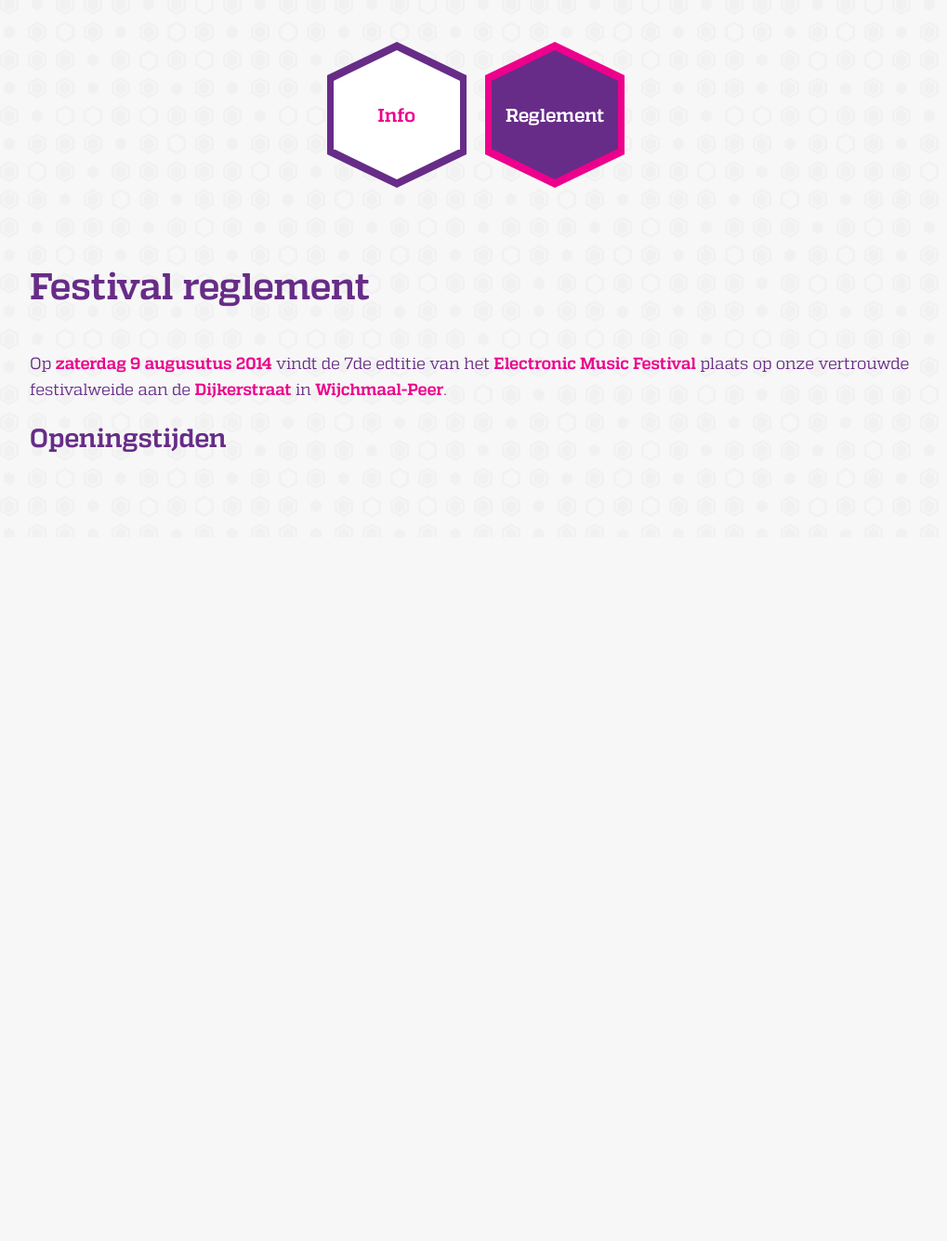
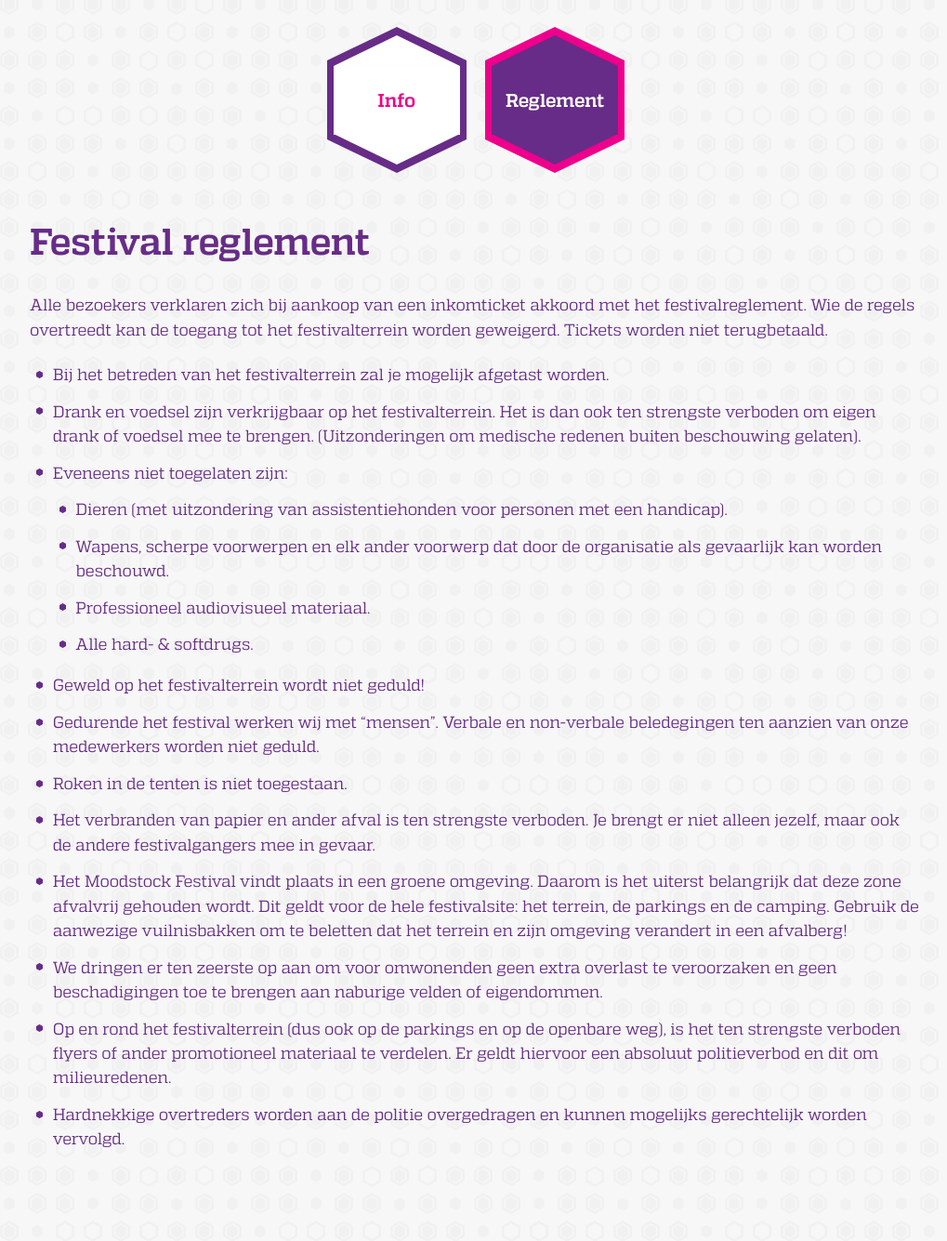
Before and after one commit to inkbiegel/moodstock2014, a PHP site: page /info.html in a window 1280 px wide, after a click on "Reglement". Shown: the part 222-1557 px from the top of the page at 93% size, without its empty margins (128-1147 px from the left). Before the commit the page ends 709 px from the top, so only its background shows below. Run offline with PHP 8.4, Linux system fonts and the light colour scheme; some libraries are stand-ins or nearby versions.

Commit message:
info page

```diff
--- a/css/general.css
+++ b/css/general.css
@@ -45,8 +45,23 @@
 body { background: #f7f7f7 url(../img/bg/body-rpt.png) repeat 0 0; }
 figure { margin: 0; }
 p {
-  margin: 0 0 1em;
+  margin: 0 0 1.25em;
   font-size: 1.1em;
+}
+table { margin: 0 0 1em; }
+table thead th {
+  padding: 0.25em 0;
+  border-top: 1px solid #672c87;
+  border-bottom: 1px solid #672c87;
+}
+table tbody th {
+  padding: 0.35em 0 0.35em 1em;
+  border-bottom: 1px solid #ed008c;
+  color: #ed008c;
+  text-align: left;
+}
+table td {
+  padding: 0.5em 1em;
 }
 
 /********** RECURRING ELEMENTS **********/
@@ -692,20 +707,22 @@
 .content h1 {
   font-size: 2.5em;
   line-height: 1.2;
-  margin: 0 0 1.125em;
+  margin: 0 0 0.75em;
 }
 .content h2 {
   font-size: 1.75em;
-  margin: 0 0 1em;
+  margin: 0 0 0.5em;
 }
-.content strong, .content a:link { color: #ed008c; }
-.content a:link { text-decoration: underline; }
+.content strong, .content a { color: #ed008c; }
+.content a { text-decoration: underline; }
 .content a:hover { text-decoration: none; }
 .defList { margin: 0 0 1em; }
 .defList > li {
   position: relative;
   padding: 0 0 0 1.4em;
+  margin: 0 0 0.75em;
   list-style: none;
+  font-size: 1.1em;
 }
 .defList > li:before {
   content: '';
@@ -714,9 +731,11 @@
   width: 7px;
   position: absolute;
   left: 0.4em;
-  top: 0.4em;
+  top: 0.5em;
   background: url(../img/bg/sprite.png) no-repeat 0 -60px;
 }
+.defList > li ul { margin-top: 0.75em; }
+.defList > li li { font-size: 1em; }
 
 /* HEXES */
 /* grids */
@@ -1112,14 +1131,15 @@
 
 /* info */
 #infoPage { position: relative; }
-.pageNav { list-style: none; text-align: center; margin: -3em 0 4em; }
+.pageNav { list-style: none; text-align: center; margin: -4em 0 0; }
 .pageNav > li { display: inline-block; }
 .pageNav > li:first-child { margin: 0 1em 0 0; }
 .pageNav .hexTxt { margin: 2.25em 0; }
 .pageNav .hexTxtContent { font: bold 1.25em/1 'Quadon', serif; }
 .pageNavSection {
   position: absolute;
-  top: 15em;
+  top: 13em;
+  padding: 0 0 5em;
   opacity: 0;
   -webkit-transform: translateX(-70%) scale(0.4);
   -ms-transform: translateX(-70%) scale(0.4);
@@ -1127,11 +1147,22 @@
   -webkit-transition: all 0.3s ease-in-out;
   transition: all 0.3s ease-in-out;
 }
-#info:target, #rules:target {
+.pageNavSection.active {
   opacity: 1;
   -webkit-transform: translateX(0) scale(1);
   -ms-transform: translateX(0) scale(1);
   transform: translateX(0) scale(1);
+}
+#gmapFig { margin: 0 0 1em; }
+#gmap {
+  height: 20em;
+  width: 100%;
+}
+#gmap + figcaption { margin: 0 0 0 1.5em; }
+#gmap + figcaption > span {
+  color: #ed008c;
+  position: relative;
+  top: -0.4em;
 }
 
 /* partners */
--- a/index.html
+++ b/index.html
@@ -30,7 +30,7 @@
             </a>
           </li>
          <li>
-            <a href="info.html#info" class="hexSimple hexTxt small">
+            <a href="info.html" class="hexSimple hexTxt small">
               <span class="hexTxtContent">Info</span>
               <div class="hexSimple hexSimpleInner"></div>
             </a>
--- a/info.html
+++ b/info.html
@@ -32,7 +32,7 @@
         <ul>
           <li><a href="index.html"><span>Home</span></a></li>
           <li><a href="line-up.html"><span>Line up</span></a></li>
-          <li><a href="info.html#info" class="active"><span>Info</span></a></li>
+          <li><a href="info.html" class="active"><span>Info</span></a></li>
           <li><a href="tickets.html"><span>Tickets</span></a></li>
           <li><a href="partners.html"><span>Partners</span></a></li>
         </ul>
@@ -42,10 +42,10 @@
   <main role="main">
     <article id="infoPage" class="content">
       <ul class="pageNav">
-        <li><a href="#info" class="hexSimple hexTxt small pink"><span class="hexTxtContent">Info</span><span class="hexSimple hexSimpleInner"></span></a></li>
-        <li><a href="#rules" class="hexSimple hexTxt small pink"><span class="hexTxtContent">Reglement</span><span class="hexSimple hexSimpleInner"></span></a></li>
+        <li><a href="#info" class="hexSimple hexTxt small pink active" data-link="1"><span class="hexTxtContent">Info</span><span class="hexSimple hexSimpleInner"></span></a></li>
+        <li><a href="#rules" class="hexSimple hexTxt small pink" data-link="2"><span class="hexTxtContent">Reglement</span><span class="hexSimple hexSimpleInner"></span></a></li>
       </ul>
-      <section class="pageNavSection" id="info">
+      <section class="pageNavSection active" id="info">
         <h1>Festival info</h1>
         <p>Op <strong>zaterdag 9 augusutus 2014</strong> vindt de 7de edtitie van het <strong>Electronic Music Festival</strong> plaats op onze vertrouwde festivalweide aan de <strong>Dijkerstraat</strong> in <strong>Wijchmaal-Peer</strong>.</p>
         <h2>Openingstijden</h2>
@@ -54,12 +54,72 @@
           <li><strong>Einde</strong>: Na <strong>3u00</strong> wordt er geen muziek meer gespeeld en kan de terugtocht worden ingezet.</li>
         </ul>
         <h2>Locatie</h2>
-        <div id="gmap"></div>
+        <figure id="gmapFig">
+          <div id="gmap"></div>
+          <figcaption><span>▲</span> Klik hierboven op het logo van Google om je route te berekenen met Google Maps</figcaption>
+        </figure>
+        <h2>Transport</h2>
+        <h3>Fiets</h3>
+        <p>Tegenover de festivalweide wordt een gratis fietsenstalling voorzien. Het stationeren van je fiets is op eigen risico. Vergeet je fietsslot niet!</p>
+        <h3>Bus</h3>
+        <p>Festivalbezoekers kunnen gebruikmaken van de buslijn 18a (via Wijchmaal) en de buslijn 302. Let wel, deze buslijnen volgen de gebruikelijke dienstregelingen en rijden dan ook niet ’s nachts. Voor meer info kan je terecht op de <a href="http://reisinfo.delijn.be/reisinfo/" target="_blank">routeplanner van De Lijn</a>.</p>
+        <h3>Auto</h3>
+        <p>Parkeren op Moodstock is gratis. Er worden voldoende parkeermogelijkheden voorzien in de nabije omgeving van het festival. Gelieve de richtingaanwijzers en de aanwijzingen van de parkeerwachters op te volgen.</p>
+        <table>
+          <thead>
+            <tr>
+              <th colspan="3">Afstanden</th>
+            </tr>
+          </thead>
+          <tbody>
+            <tr>
+              <th>BE</th>
+              <th>NL</th>
+              <th>DE</th>
+            </tr>
+            <tr>
+              <td>Antwerpen – 80km</td>
+              <td>Weert – 30km</td>
+              <td>Aachen – 80km</td>
+            </tr>
+            <tr>
+              <td>Luik – 80km</td>
+              <td>Eindhoven – 40km</td>
+              <td>Möngengladbach – 80km</td>
+            </tr>
+            <tr>
+              <td>Brussel – 100km</td>
+              <td>Maastricht – 50km</td>
+              <td></td>
+            </tr>
+          </tbody>
+        </table>
+        <h2>Verloren voorwerpen</h2>
+        <p>Verloren voorwerpen worden na het festival verzameld bij de politiezone Kempenland (afdeling Peer). De dienst is telefonisch bereikbaar op het nummer <a href="tel:+3211610370">011/61.03.70</a>.</p>
       </section>
       <section class="pageNavSection" id="rules">
         <h1>Festival reglement</h1>
-        <p>Op <strong>zaterdag 9 augusutus 2014</strong> vindt de 7de edtitie van het <strong>Electronic Music Festival</strong> plaats op onze vertrouwde festivalweide aan de <strong>Dijkerstraat</strong> in <strong>Wijchmaal-Peer</strong>.</p>
-        <h2>Openingstijden</h2>
+        <p>Alle bezoekers verklaren zich bij aankoop van een inkomticket akkoord met het festivalreglement. Wie de regels overtreedt kan de toegang tot het festivalterrein worden geweigerd. Tickets worden niet terugbetaald.</p>
+        <ul class="defList">
+          <li>Bij het betreden van het festivalterrein zal je mogelijk afgetast worden.</li>
+          <li>Drank en voedsel zijn verkrijgbaar op het festivalterrein. Het is dan ook ten strengste verboden om eigen drank of voedsel mee te brengen. (Uitzonderingen om medische redenen buiten beschouwing gelaten).</li>
+          <li>Eveneens niet toegelaten zijn:
+            <ul class="defList">
+              <li>Dieren (met uitzondering van assistentiehonden voor personen met een handicap).</li>
+              <li>Wapens, scherpe voorwerpen en elk ander voorwerp dat door de organisatie als gevaarlijk kan worden beschouwd.</li>
+              <li>Professioneel audiovisueel materiaal.</li>
+              <li>Alle hard- &amp; softdrugs.</li>
+            </ul>
+          </li>
+          <li>Geweld op het festivalterrein wordt niet geduld!</li>
+          <li>Gedurende het festival werken wij met “mensen”. Verbale en non-verbale beledegingen ten aanzien van onze medewerkers worden niet geduld.</li>
+          <li>Roken in de tenten is niet toegestaan.</li>
+          <li>Het verbranden van papier en ander afval is ten strengste verboden. Je brengt er niet alleen jezelf, maar ook de andere festivalgangers mee in gevaar.</li>
+          <li>Het Moodstock Festival vindt plaats in een groene omgeving. Daarom is het uiterst belangrijk dat deze zone afvalvrij gehouden wordt. Dit geldt voor de hele festivalsite: het terrein, de parkings en de camping. Gebruik de aanwezige vuilnisbakken om te beletten dat het terrein en zijn omgeving verandert in een afvalberg!</li>
+          <li>We dringen er ten zeerste op aan om voor omwonenden geen extra overlast te veroorzaken en geen beschadigingen toe te brengen aan naburige velden of eigendommen.</li>
+          <li>Op en rond het festivalterrein (dus ook op de parkings en op de openbare weg), is het ten strengste verboden flyers of ander promotioneel materiaal te verdelen. Er geldt hiervoor een absoluut politieverbod en dit om milieuredenen.</li>
+          <li>Hardnekkige overtreders worden aan de politie overgedragen en kunnen mogelijks gerechtelijk worden vervolgd.</li>
+        </ul>
       </section>
     </article>
   </main>
@@ -70,6 +130,5 @@
   <script src="js/plugins.js"></script>
   <script src="https://maps.googleapis.com/maps/api/js?key=AIzaSyDNvsP8sGCtsJ4AIJXdai4VaTPozp5WeG4"></script>
   <script src="js/general.js"></script>
-  <script>google.maps.event.addDomListener(window, 'load', setGmap);</script>
 </body>
 </html>
--- a/js/general.js
+++ b/js/general.js
@@ -3,37 +3,40 @@
   if($('.pageNav').length > 0){
     pageNav();
   }
+  if($('#gmap').length > 0){
+    setGmap();
+  }
 });
 
 function pageNav(){
   var $pageNav = $('.pageNav'),
-      activeSection = $pageNav.find('a:first').attr('href').slice(1);
-
-  pageNavSetActiveStates();
+      pageNavLinks = [],
+      activeSectionNr = 1;
 
   $pageNav.find('a').on('click',function(e){
-    // e.preventDefault();
+    e.preventDefault();
 
-    activeSection = $(this).attr('href').slice(1);
-    // $('.pageNav .active, .pageNavSection.active').removeClass('active');
-    $('.pageNav .active').removeClass('active');
+    activeSectionNr = $(this).data('link');
+    $('.pageNav .active, .pageNavSection.active').removeClass('active');
     $(this).addClass('active');
-
-    pageNavSetActiveStates();
+    $('.pageNavSection:nth-of-type(' + activeSectionNr + ')').addClass('active');
   });
-
-  function pageNavSetActiveStates(){
-    $pageNav.find($('a[href$="' + activeSection + '"]')).addClass('active');
-    // $('.pageNavSection#' + activeSection).addClass('active');
-  }
 }
 function setGmap(){
+  var msLatlng = new google.maps.LatLng(51.134729, 5.426029);
   var mapOptions = {
-    center: new google.maps.LatLng(51.1348986,5.4256432),
+    center: new google.maps.LatLng(51.135167, 5.420879),
     zoom: 15
   };
-  var map = new google.maps.Map(document.getElementById("gmap"),
-      mapOptions);
+
+  var map = new google.maps.Map(document.getElementById("gmap"), mapOptions);
+
+  var marker = new google.maps.Marker({
+      position: msLatlng,
+      map: map,
+      title: 'Moodstock',
+      animation: google.maps.Animation.DROP
+  });
 }
 
 function siteNavIndicator(){
--- a/line-up.html
+++ b/line-up.html
@@ -32,7 +32,7 @@
         <ul>
           <li><a href="index.html"><span>Home</span></a></li>
           <li><a href="line-up.html" class="active"><span>Line up</span></a></li>
-          <li><a href="info.html#info"><span>Info</span></a></li>
+          <li><a href="info.html"><span>Info</span></a></li>
           <li><a href="tickets.html"><span>Tickets</span></a></li>
           <li><a href="partners.html"><span>Partners</span></a></li>
         </ul>
--- a/partners.html
+++ b/partners.html
@@ -32,7 +32,7 @@
         <ul>
           <li><a href="index.html"><span>Home</span></a></li>
           <li><a href="line-up.html"><span>Line up</span></a></li>
-          <li><a href="info.html#info"><span>Info</span></a></li>
+          <li><a href="info.html"><span>Info</span></a></li>
           <li><a href="tickets.html"><span>Tickets</span></a></li>
           <li><a href="partners.html" class="active"><span>Partners</span></a></li>
         </ul>
```
Also changed, not shown: 1 other file.
